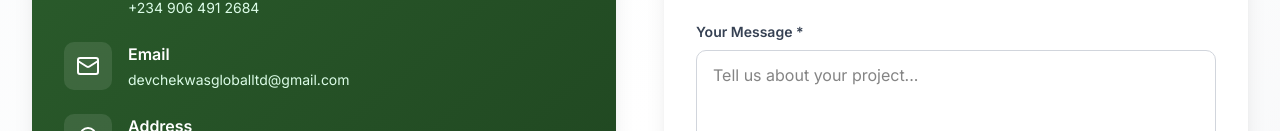
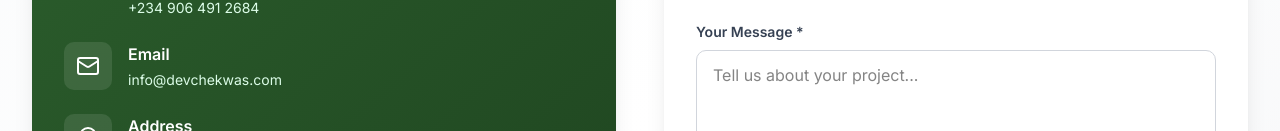
Before and after one commit to Balamathias/devchekwas, a Next.js app: page / in a window 1280 px wide. Shown: the part 11869-12000 px from the top of the page. Built offline with nearby package versions, Linux system fonts and the light colour scheme.

Commit message:
Email routing made easy

```diff
--- a/src/components/layout/Footer.tsx
+++ b/src/components/layout/Footer.tsx
@@ -186,7 +186,7 @@ export default function Footer() {
                     href="mailto:devchekwasgloballtd@gmail.com"
                     className="text-gray-400 hover:text-primary transition-colors break-all"
                   >
-                    devchekwasgloballtd@gmail.com
+                    info@devchekwas.com
                   </a>
                 </li>
               </ul>
--- a/src/components/sections/Contact.tsx
+++ b/src/components/sections/Contact.tsx
@@ -60,8 +60,8 @@ export default function Contact() {
     {
       icon: Mail,
       title: "Email",
-      details: ["devchekwasgloballtd@gmail.com"],
-      link: "mailto:devchekwasgloballtd@gmail.com",
+      details: ["info@devchekwas.com"],
+      link: "mailto:info@devchekwas.com",
     },
     {
       icon: MapPin,
```
